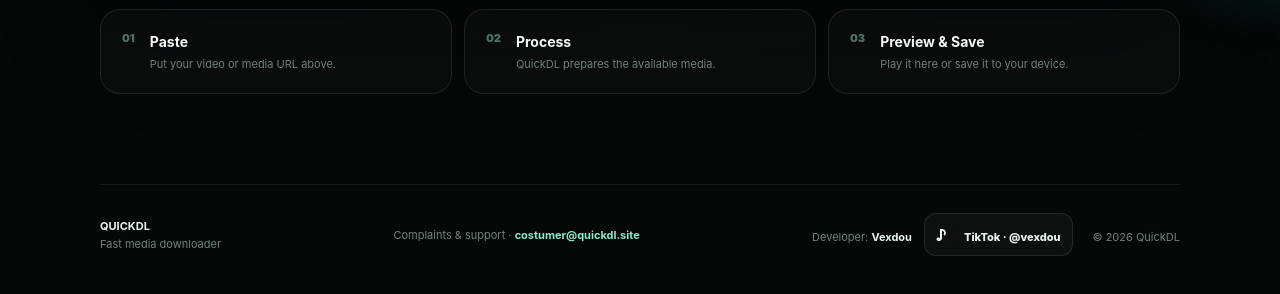
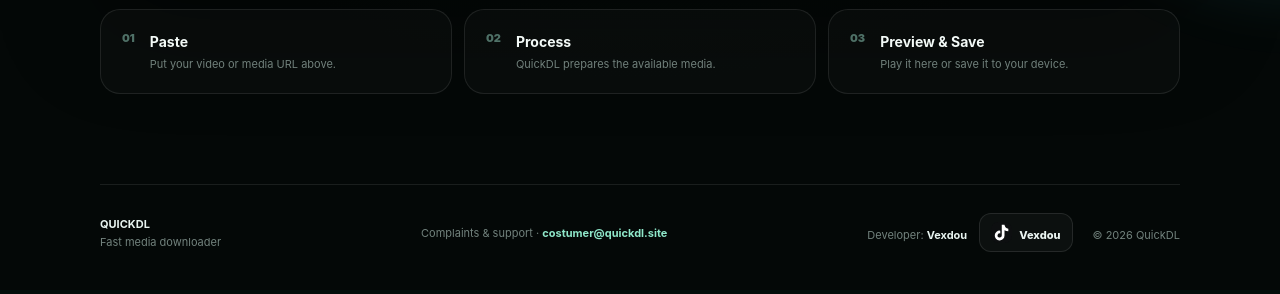
Before and after one commit to vexdou/Website, a FastAPI app: page / in a window 1280 px wide. Shown: the part 839-1133 px from the top of the page. After the commit the page ends 1091 px from the top, so only its background shows below. Run offline with FastAPI, Linux system fonts and the light colour scheme; data that the repository does not hold is empty; parts of the project's set-up code (start-up, migrations or seed data) failed here and were passed over; some libraries are stand-ins or nearby versions.

Commit message:
Add files via upload

```diff
--- a/templates/index.html
+++ b/templates/index.html
@@ -72,7 +72,7 @@
   <footer class="footer">
     <div><strong>QUICKDL</strong><span>Fast media downloader</span></div>
     <div class="support">Complaints &amp; support · <a href="mailto:costumer@quickdl.site">costumer@quickdl.site</a></div>
-    <div class="developer"><span>Developer: <strong>Vexdou</strong></span><a class="tiktok-link" href="https://www.tiktok.com/@vexdou" target="_blank" rel="noopener noreferrer" aria-label="Follow Vexdou on TikTok"><span class="tiktok-icon">♪</span><span>TikTok · @vexdou</span></a></div>
+    <div class="developer"><span>Developer: <strong>Vexdou</strong></span><a class="tiktok-link" href="https://www.tiktok.com/@vexdou" target="_blank" rel="noopener noreferrer" aria-label="Follow Vexdou on TikTok"><svg class="tiktok-icon" viewBox="0 0 24 24" aria-hidden="true"><path d="M15.4 3.2c.45 2.55 1.88 4.1 4.4 4.38v3.1a9.15 9.15 0 0 1-4.36-1.3v6.05a5.58 5.58 0 1 1-4.83-5.52v3.17a2.42 2.42 0 1 0 1.7 2.35V3.2h3.09Z" fill="currentColor"/></svg><span>Vexdou</span></a></div>
     <span>© 2026 QuickDL</span>
   </footer>
   <div id="toast" class="toast" role="status"></div>
```
